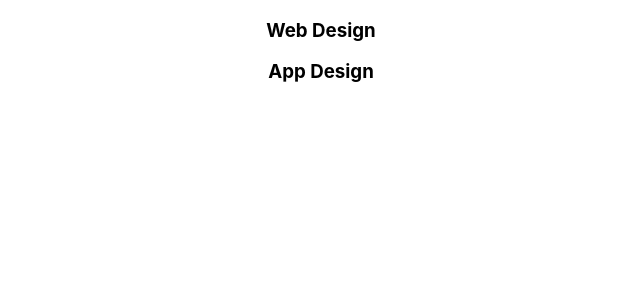
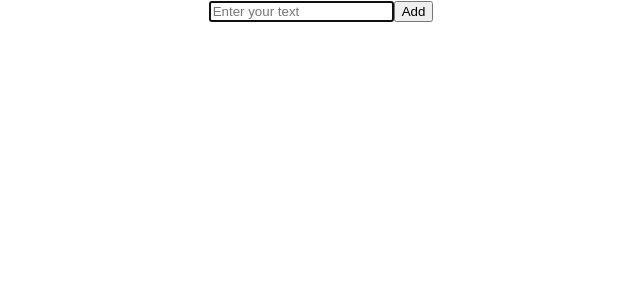
Before and after one commit to Abd-Alwahab/react-course-react-hooks-section, a React (Create React App) app: page / in a window 1280 px wide. Shown: the top 300 px of the page, without its empty margins (319-959 px from the left). Built offline with nearby package versions, Linux system fonts and the light colour scheme.

Commit message:
useRef part 1

```diff
--- a/src/components/hooksBase/HookState.js
+++ b/src/components/hooksBase/HookState.js
@@ -1,29 +1,27 @@
-import React, { useState, useEffect } from "react";
+import React, { useState, useEffect, useRef } from "react";
 
 import data from "./../../util/data";
 
 const HookState = () => {
-  const [books, setBooks] = useState([]);
+  const inputRef = useRef(null);
 
-  const fetchBook = async () => {
-    console.log("I got called");
-    setTimeout(() => {
-      setBooks(data);
-    }, 2000);
-  };
+  const [value, setValue] = useState("");
 
   useEffect(() => {
-    let isDataFethced = true;
-    if (isDataFethced) fetchBook();
+    inputRef.current.focus();
+  }, []);
 
-    return () => {
-      isDataFethced = false;
-    };
-  }, []);
+  const handleClick = () => {
+    setValue(inputRef.current.value);
+  };
 
   return (
     <div>
-      {books.length === 0 ? <div>Loading</div> : books.map((b) => <h3>{b.name}</h3>)}
+      <input className="input" type="text" placeholder="Enter your text" ref={inputRef} />
+
+      <button onClick={handleClick}>Add</button>
+
+      <p>{value}</p>
     </div>
   );
 };
```
